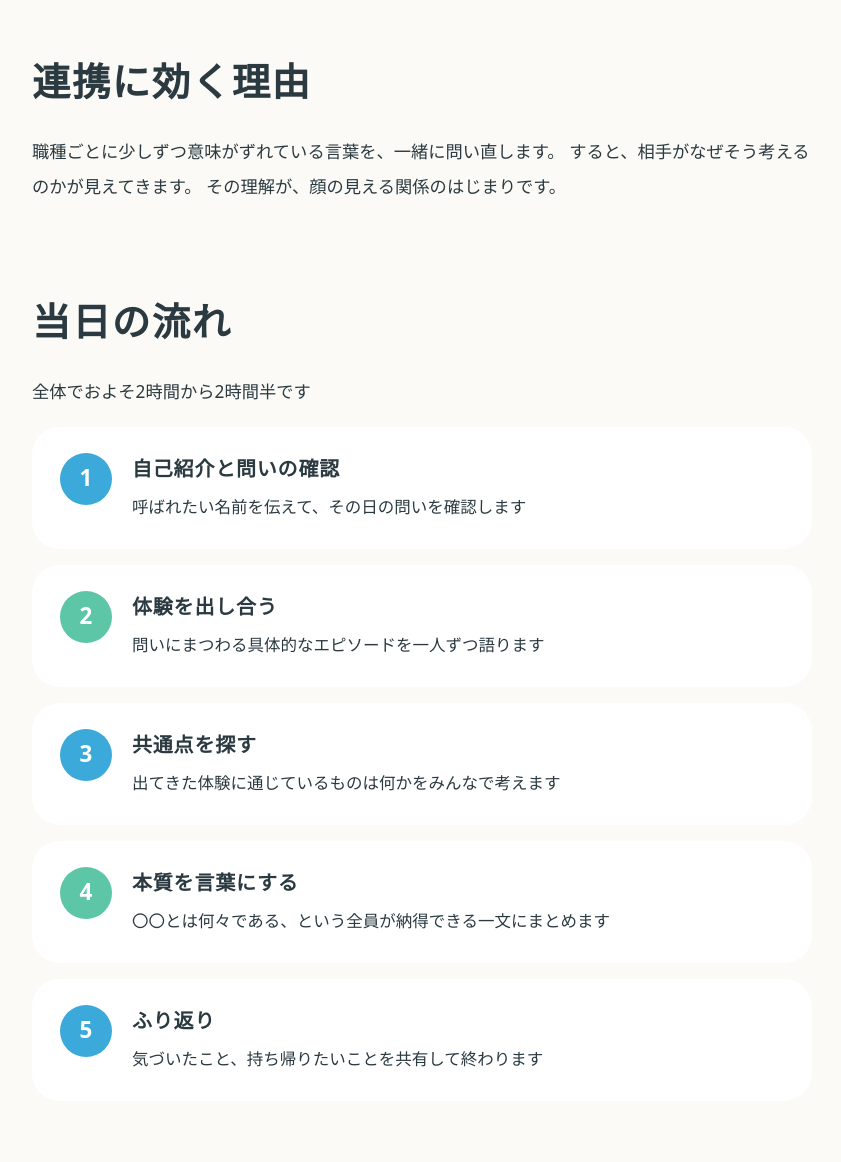
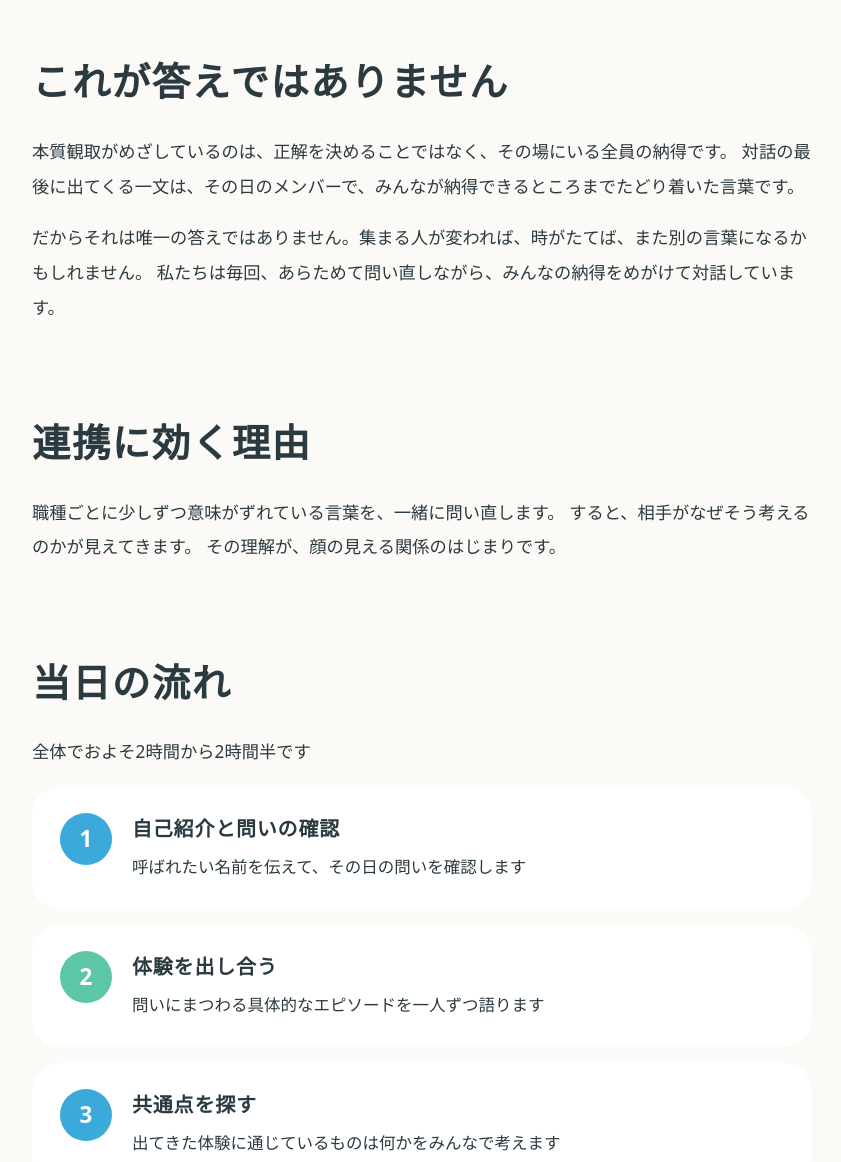
Before and after one commit to Kohei-star2/kitakyu-reha-hub, an Astro site: page /honshitsu in a window 1280 px wide. Shown: the part 680-1842 px from the top of the page, without its empty margins (218-1059 px from the left). Built offline with nearby package versions, Linux system fonts and the light colour scheme; Astro itself is replaced by a stand-in of ours; a web font is replaced by a local one.

Commit message:
本質観取は全員の納得をめざすもので、出た言葉は答えではないことを明記
Co-Authored-By: Claude Opus 5.5 <noreply@anthropic.com>
Claude-Session: https://claude.ai/code/session_01QUL4A57wHnWeest8vKg29W

```diff
--- a/src/pages/honshitsu.astro
+++ b/src/pages/honshitsu.astro
@@ -19,6 +19,18 @@ import Base from '../layouts/Base.astro';
       </div>
 
       <div class="block">
+        <h2>これが答えではありません</h2>
+        <p class="lead">
+          本質観取がめざしているのは、正解を決めることではなく、その場にいる全員の納得です。
+          対話の最後に出てくる一文は、その日のメンバーで、みんなが納得できるところまでたどり着いた言葉です。
+        </p>
+        <p class="lead">
+          だからそれは唯一の答えではありません。集まる人が変われば、時がたてば、また別の言葉になるかもしれません。
+          私たちは毎回、あらためて問い直しながら、みんなの納得をめがけて対話しています。
+        </p>
+      </div>
+
+      <div class="block">
         <h2>連携に効く理由</h2>
         <p class="lead">
           職種ごとに少しずつ意味がずれている言葉を、一緒に問い直します。
@@ -34,7 +46,7 @@ import Base from '../layouts/Base.astro';
           <li><h3>自己紹介と問いの確認</h3><p>呼ばれたい名前を伝えて、その日の問いを確認します</p></li>
           <li><h3>体験を出し合う</h3><p>問いにまつわる具体的なエピソードを一人ずつ語ります</p></li>
           <li><h3>共通点を探す</h3><p>出てきた体験に通じているものは何かをみんなで考えます</p></li>
-          <li><h3>本質を言葉にする</h3><p>〇〇とは何々である、という全員が納得できる一文にまとめます</p></li>
+          <li><h3>本質を言葉にする</h3><p>〇〇とは何々である、という形で、みんなが納得できる一文をめざします</p></li>
           <li><h3>ふり返り</h3><p>気づいたこと、持ち帰りたいことを共有して終わります</p></li>
         </ol>
       </div>
--- a/src/pages/index.astro
+++ b/src/pages/index.astro
@@ -73,7 +73,7 @@ const reports = (await getPast()).slice(0, 4);
         <li><h3>問いを置く</h3><p>ふだん何気なく使っている言葉をひとつ選び、その日の問いにします。</p></li>
         <li><h3>体験を話す</h3><p>それぞれの現場で起きた具体的なエピソードを持ち寄ります。</p></li>
         <li><h3>共通点を探す</h3><p>ばらばらの体験に通じているものを、みんなで探します。</p></li>
-        <li><h3>言葉にする</h3><p>全員が納得できる一文にまとめて、その日の答えにします。</p></li>
+        <li><h3>言葉にする</h3><p>みんなが納得できる一文をめざして言葉にします。それは正解ではなく、その日たどり着いた言葉です。</p></li>
       </ol>
       <div class="actions center-actions"><a href="/honshitsu" class="btn btn-ghost">くわしく見る</a></div>
     </div>
--- a/src/pages/reports/[...id].astro
+++ b/src/pages/reports/[...id].astro
@@ -23,6 +23,7 @@ const e = entry.data;
         </tbody>
       </table>
       <Content />
+      <p class="soft-note">ここに残した言葉は、その日の参加者みんなが納得できるところまでたどり着いたものです。唯一の答えではなく、また問い直していきます。</p>
       <div class="actions"><a href="/reports" class="btn btn-ghost">報告の一覧へ</a></div>
     </article>
   </section>
--- a/src/styles/global.css
+++ b/src/styles/global.css
@@ -185,6 +185,7 @@ section.pt0 { padding-top: 0; }
 .prose blockquote { margin: 1.4em 0; padding: 26px 32px; background: var(--sky-soft); border-radius: var(--r); font-weight: 700; font-size: 1.15rem; }
 .prose blockquote p { margin: 0; }
 .prose ul { padding-left: 1.3em; }
+.soft-note { margin-top: 40px; background: var(--mint-soft); border-radius: var(--r); padding: 20px 26px; }
 .notice { background: #fff4c4; border-radius: 20px; padding: 14px 22px; font-weight: 500; }
 
 /* cta */
```
